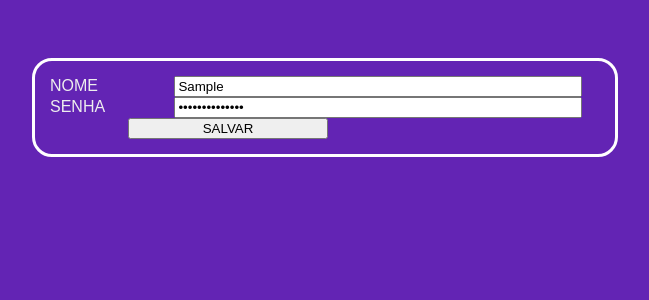
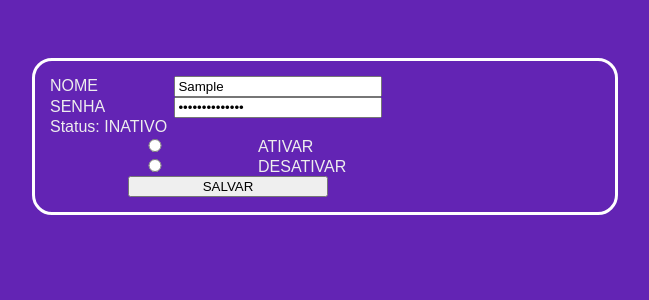
Before and after one commit to LelouchCC04/projetos_t27_, a PHP site: page /alterarusuario.php?id=1 in a window 1280 px wide. Shown: the top 300 px of the page, without its empty margins (338-987 px from the left). Run offline with PHP 8.4, Linux system fonts and the light colour scheme; tables that the repository leaves empty or names only in its code hold one stand-in row (values such as "Sample post").

Commit message:
VERIFICANDO SE O USUARIO ESTA ATIVOU OU INATIVO

```diff
--- a/alterarusuario.php
+++ b/alterarusuario.php
@@ -5,13 +5,16 @@
     $id = $_POST['id'];
     $nome = $_POST['nome'];
     $senha = $_POST['senha'];
-        $sql = "UPDATE usuarios SET use_senha='$senha', use_nome='$nome' WHERE use_id= $id";
+    $ativo = $_POST['ativo'];
+
+    $sql = "UPDATE usuarios SET use_senha='$senha', use_nome='$nome', use_ativo='$ativo' WHERE use_id= $id";
     mysqli_query($link, $sql);
     header("Location: listausuario.php");
 
     echo "<script>window.alert('USUARIO ALTERADO COM SUCESSO');</script>";
     exit();
 }
+
 //CAPTURAR ID VIA GET
 $id = $_GET['id'];
 $sql = "SELECT * FROM usuarios WHERE use_id= $id";
@@ -20,6 +23,7 @@
 while($tbl = mysqli_fetch_array($resultado)) {
 $nome = $tbl[1];
 $senha = $tbl[2];
+$ativo = $tbl[3];
 }
 ?>
 
@@ -37,9 +41,14 @@
             <form action="alterarusuario.php" method="post">
                 <input type="hidden" value="<?=$id?>" name="id"><!-- Coleta o id de forma oculta -->
                 <label>NOME</label>
-                <input type="text" name="nome" id="nome" value="<?=$nome?>" required><!-- coleta o nome do usuario  -->
+                <input type="text" name="nome" id="nome" value="<?=$nome?>" required><!-- coleta o nome do usuario  --> <br>
                 <label>SENHA</label>
                 <input type="password" name="senha" id="senha" value="<?=$senha?>" required><!-- coleta o nome do usuario  -->
+                <br>
+                <label>Status: <?= $check = ($ativo == 's')?"ATIVO":"INATIVO";?></label>
+                <br>
+                <input type="radio" name="ativo" id="radioAtivo" value="s">ATIVAR <br>
+                <input type="radio" name="ativo" value="n">DESATIVAR
                 <b></b>
                 <input type="submit" value="SALVAR">
             </form>
--- a/estilo.css
+++ b/estilo.css
@@ -45,6 +45,8 @@ form {
     padding: 15px;
     width: 550px;
     margin-left: 180px;
+    text-align: justify;
+
 }
 
 form label {
@@ -53,7 +55,7 @@ form label {
 }
 
 form input {
-    width: 400px;
+    width: 200px;
 }
 
 form input[type="submit"] {
@@ -65,6 +67,7 @@ form input[value="Sim"] {
     width: 200px;
     margin-left: 74px;
 }
+
 #botao{
     width: 200px;
     margin-left: 350px;
--- a/home.css
+++ b/home.css
@@ -1,11 +1,13 @@
 body{
     background-color: blueviolet;
     text-align: center;
-
 }
 
 input{
+    text-align: center;
     padding: 10px;
+    margin: 5px;
     width: 180px;
-    height: 50px;
+    height: 100px;
+    background-color: rgb(123, 206, 206);
 }
--- a/homesistema.html
+++ b/homesistema.html
@@ -11,9 +11,9 @@
 </head>
 <body><!-- // style="height: 200px; width: 200px;" -->
     <a href="cadastrausuario.php"><input type="button" name="menucadastra" value="CADASTRAR USUARIOS"></a>
+    <a href="login.php"><input type="button" name="menulistaproduto" value="LOGIN"></a><br>
     <a href="cadastraproduto.php"><input type="button" name="menucadastra" value="CADASTRAR PRODUTO"></a>
     <a href="listausuario.php"><input type="button" name="menulistausuario" value="LISTA USUARIOS"></a>
-    <a href="login.php"><input type="button" name="menulistaproduto" value="LISTA USUARIOS"></a>
-
+    <a href="cadastrausuario.php"><input type="button" name="menulistaproduto" value="LISTA USUARIOS"></a>
 </body>
 </html>
--- a/listausuario.php
+++ b/listausuario.php
@@ -36,7 +36,9 @@ $resultado = mysqli_query($link, $sql);
 
                         <td><?=$tbl[1]?></td><!-- TRAS SOMENTE A COLUNA NOME DA TABELA -->
                         <td><a href="alterarusuario.php?id=<?=$tbl[0]?>"><input type="button" value="ALTERAR"></a></td>
-                        <td><a href="excluirusuario.php?id=<?=$tbl[0]?>"><input type="button" value="EXCLUIR"></a></td>
+                        <!-- <td><a href="excluirusuario.php?id="><input type="button" value="EXCLUIR"></a></td> -->
+                        <td><?=$tbl[3]?></td>
+
                     </tr>
                     <?php
                 }
```
Lines whose indentation alone changed are shown as unchanged.
